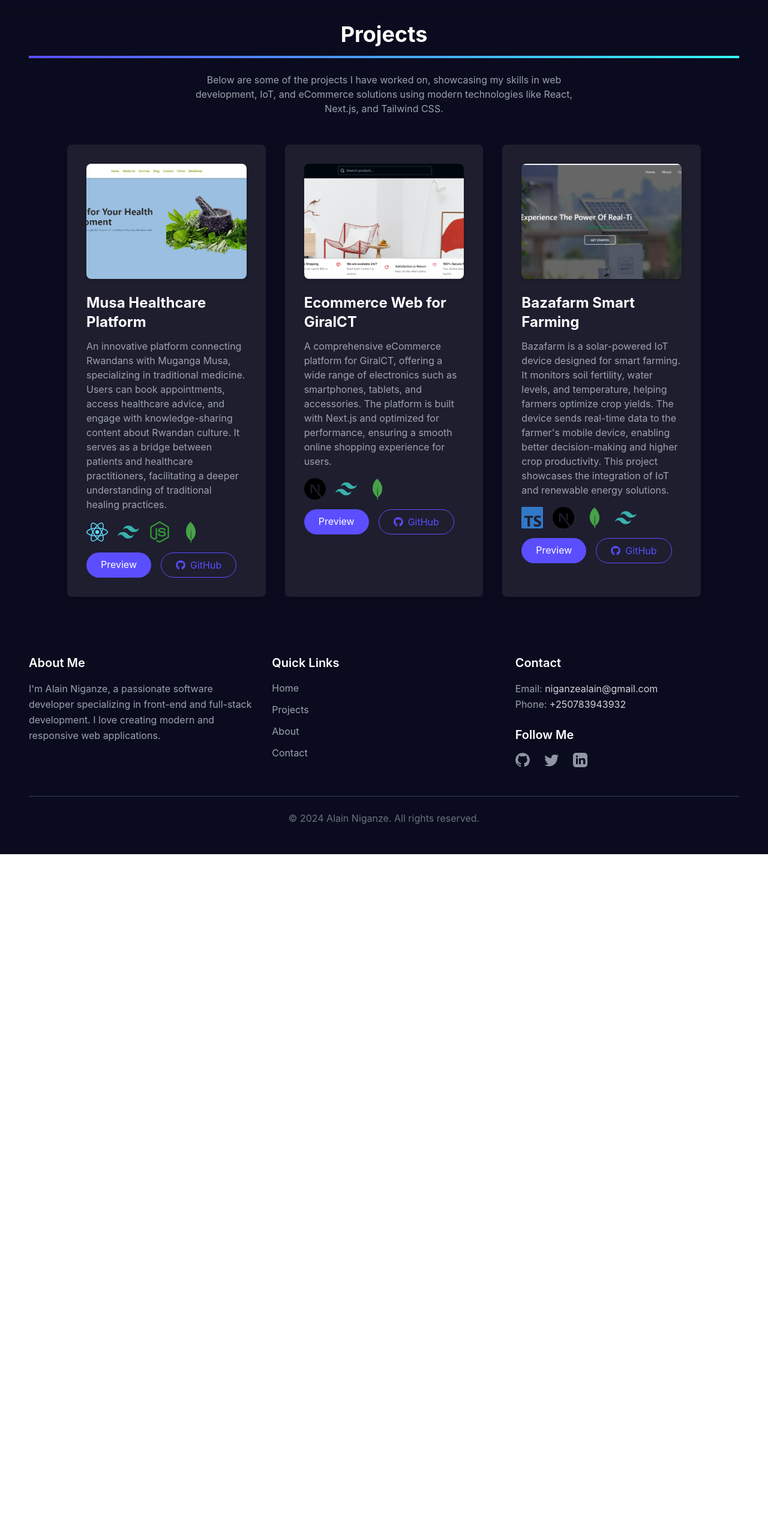
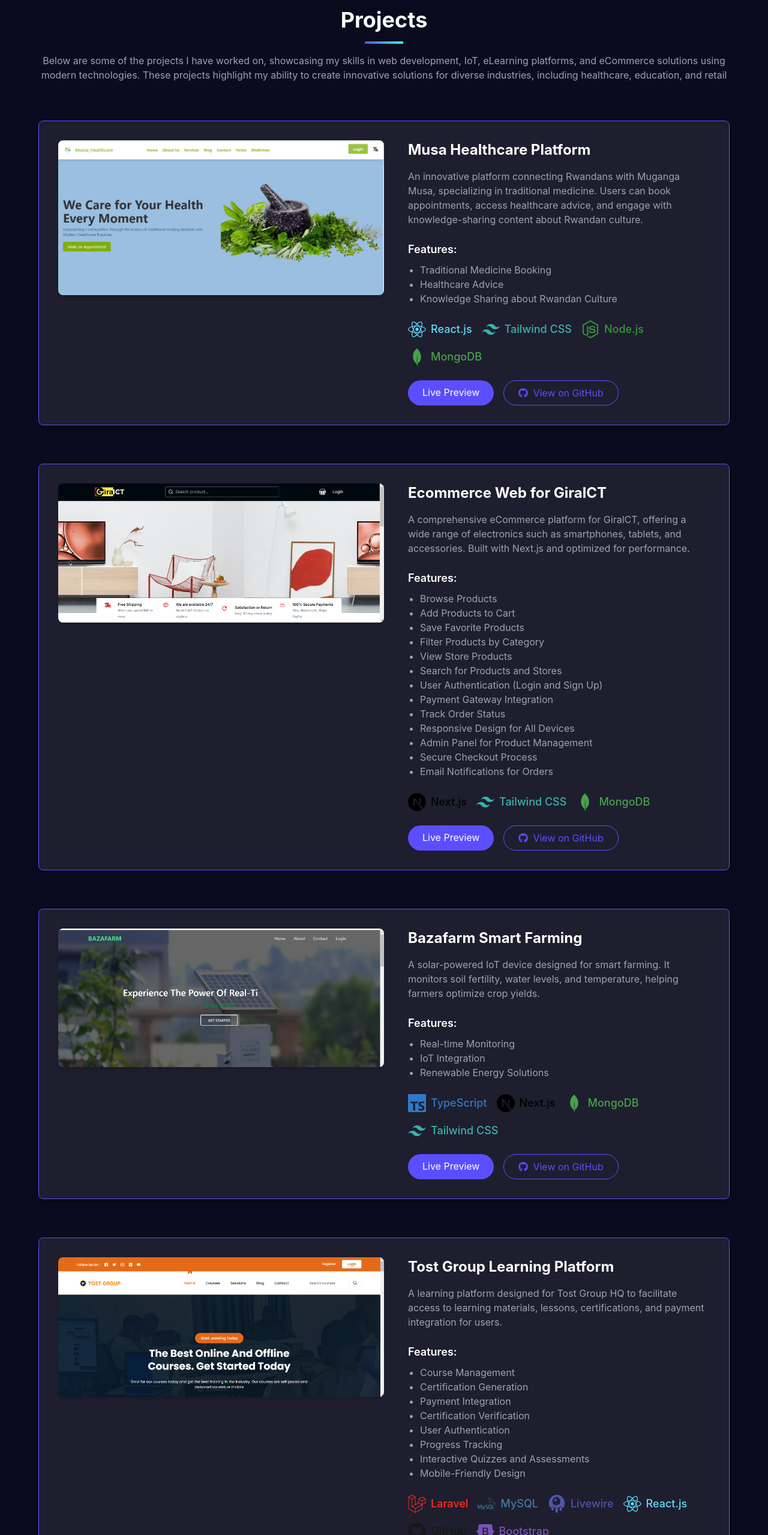
Before and after one commit to niganze/port1, a React (Vite) app: page /projects in a window 1280 px wide. Shown: the part 67-2626 px from the top of the page at 60% size. Before the commit the page ends 1491 px from the top, so only its background shows below. Built offline with nearby package versions, Linux system fonts and the light colour scheme.

Commit message:
adding new project

```diff
--- a/package.json
+++ b/package.json
@@ -15,6 +15,7 @@
     "@mui/x-data-grid": "^7.18.0",
     "axios": "^1.7.7",
     "formik": "^2.4.6",
+    "framer-motion": "^11.13.1",
     "react": "^18.3.1",
     "react-dom": "^18.3.1",
     "react-icons": "^5.3.0",
--- a/src/pages/Projects.jsx
+++ b/src/pages/Projects.jsx
@@ -1,113 +1,182 @@
 import { FaReact, FaGithub, FaNodeJs } from "react-icons/fa";
-import { SiTailwindcss, SiMongodb, SiNextdotjs, SiTypescript } from "react-icons/si";
+import { SiTailwindcss, SiMongodb, SiNextdotjs, SiTypescript, SiLaravel, SiMysql, SiLivewire, SiBootstrap  } from "react-icons/si";
 import projectImg from "../assets/project.jpg";
-import giraImg from "../assets/gira.png";  // Importing another image
-import bazaImg from "../assets/baza.png";  // Importing the third image
+import giraImg from "../assets/gira.png";
+import bazaImg from "../assets/baza.png";
+import tostImg from "../assets/tost.png";
 
 function Project() {
   const projects = [
     {
-      image: projectImg,  // Use imported image
+      image: projectImg,
       title: "Musa Healthcare Platform",
       description:
-        "An innovative platform connecting Rwandans with Muganga Musa, specializing in traditional medicine. Users can book appointments, access healthcare advice, and engage with knowledge-sharing content about Rwandan culture. It serves as a bridge between patients and healthcare practitioners, facilitating a deeper understanding of traditional healing practices.",
+        "An innovative platform connecting Rwandans with Muganga Musa, specializing in traditional medicine. Users can book appointments, access healthcare advice, and engage with knowledge-sharing content about Rwandan culture.",
+      features: [
+        "Traditional Medicine Booking",
+        "Healthcare Advice",
+        "Knowledge Sharing about Rwandan Culture",
+      ],
       techStack: [
-        { Icon: FaReact, color: "#61DAFB" },
-        { Icon: SiTailwindcss, color: "#38B2AC" },
-        { Icon: FaNodeJs, color: "#339933" },
-        { Icon: SiMongodb, color: "#47A248" },
+        { Icon: FaReact, name: "React.js", color: "#61DAFB" },
+        { Icon: SiTailwindcss, name: "Tailwind CSS", color: "#38B2AC" },
+        { Icon: FaNodeJs, name: "Node.js", color: "#339933" },
+        { Icon: SiMongodb, name: "MongoDB", color: "#47A248" },
       ],
       previewLink: "https://musa-website.vercel.app/",
       githubLink: "https://github.com/niganze/healthcare",
     },
     {
-      image: giraImg,  // Use imported image
+      image: giraImg,
       title: "Ecommerce Web for GiralCT",
       description:
-        "A comprehensive eCommerce platform for GiralCT, offering a wide range of electronics such as smartphones, tablets, and accessories. The platform is built with Next.js and optimized for performance, ensuring a smooth online shopping experience for users.",
+        "A comprehensive eCommerce platform for GiralCT, offering a wide range of electronics such as smartphones, tablets, and accessories. Built with Next.js and optimized for performance.",
+        features: [
+          "Browse Products",
+          "Add Products to Cart",
+          "Save Favorite Products",
+          "Filter Products by Category",
+          "View Store Products",
+          "Search for Products and Stores",
+          "User Authentication (Login and Sign Up)",
+          "Payment Gateway Integration",
+          "Track Order Status",
+          "Responsive Design for All Devices",
+          "Admin Panel for Product Management",
+          "Secure Checkout Process",
+          "Email Notifications for Orders",
+        ],
               techStack: [
-        { Icon: SiNextdotjs, color: "#000000" },
-        { Icon: SiTailwindcss, color: "#38B2AC" },
-        { Icon: SiMongodb, color: "#47A248" },
+        { Icon: SiNextdotjs, name: "Next.js", color: "#000000" },
+        { Icon: SiTailwindcss, name: "Tailwind CSS", color: "#38B2AC" },
+        { Icon: SiMongodb, name: "MongoDB", color: "#47A248" },
       ],
       previewLink: "https://gira.vercel.app/",
       githubLink: "https://github.com/data-systems-ltd/giraict",
     },
     {
-      image: bazaImg,  // Use imported image
+      image: bazaImg,
       title: "Bazafarm Smart Farming",
       description:
-        "Bazafarm is a solar-powered IoT device designed for smart farming. It monitors soil fertility, water levels, and temperature, helping farmers optimize crop yields. The device sends real-time data to the farmer's mobile device, enabling better decision-making and higher crop productivity. This project showcases the integration of IoT and renewable energy solutions.",
+        "A solar-powered IoT device designed for smart farming. It monitors soil fertility, water levels, and temperature, helping farmers optimize crop yields.",
+      features: [
+        "Real-time Monitoring",
+        "IoT Integration",
+        "Renewable Energy Solutions",
+      ],
       techStack: [
-        { Icon: SiTypescript, color: "#3178C6" },
-        { Icon: SiNextdotjs, color: "#000000" },
-        { Icon: SiMongodb, color: "#47A248" },
-        { Icon: SiTailwindcss, color: "#38B2AC" },
+        { Icon: SiTypescript, name: "TypeScript", color: "#3178C6" },
+        { Icon: SiNextdotjs, name: "Next.js", color: "#000000" },
+        { Icon: SiMongodb, name: "MongoDB", color: "#47A248" },
+        { Icon: SiTailwindcss, name: "Tailwind CSS", color: "#38B2AC" },
       ],
       previewLink: "http://172.104.56.161/",
       githubLink: "https://github.com/Baza-Farm/Bazafarm-frontend-v2.git",
     },
+    {
+      image: tostImg,
+      title: "Tost Group Learning Platform",
+      description:
+        "A learning platform designed for Tost Group HQ to facilitate access to learning materials, lessons, certifications, and payment integration for users.",
+      features: [
+  "Course Management",
+  "Certification Generation",
+  "Payment Integration",
+  "Certification Verification",
+  "User Authentication",
+  "Progress Tracking",
+  "Interactive Quizzes and Assessments",
+  "Mobile-Friendly Design",
+],
+      techStack: [
+        { Icon: SiLaravel, name: "Laravel", color: "#FF2D20" },
+        { Icon: SiMysql, name: "MySQL", color: "#4479A1" },
+        { Icon: SiLivewire, name: "Livewire", color: "#4E56A6" },
+        { Icon: FaReact, name: "React.js", color: "#61DAFB" },
+        { Icon: FaGithub, name: "GitHub", color: "#181717" },
+        { Icon: SiBootstrap, name: "Bootstrap", color: "#7952B3" },
+      ],
+
+      previewLink: "https://training.tost.rw/",
+      githubLink: "https://github.com/niganze/Tost_Group",
+    },
   ];
 
   return (
-    <div className="p-4 md:p-8 lg:p-12 mt-8 bg-[#0a0b1e] text-white min-h-screen">
+    <div className="min-h-screen bg-[#0a0b1e] text-white py-12 px-6 md:px-16">
       {/* Title Section */}
-      <div className="text-center mb-12 animate-fade-in mt-6">
-        <h2 className="text-3xl md:text-4xl font-bold mb-4 animate-fade-in-up">Projects</h2>
-        <div className="w-16 h-1 bg-gradient-to-r from-[#5B4EFF] to-[#32F6FF] mx-auto mb-6 animate-width-grow"></div>
-        <p className="text-gray-400 max-w-2xl mx-auto animate-fade-in-up delay-2">
-          Below are some of the projects I have worked on, showcasing my skills in web development, IoT, and eCommerce solutions using modern technologies like React, Next.js, and Tailwind CSS.
+      <div className="text-center mb-16 mt-8">
+        <h2 className="text-4xl font-bold">Projects</h2>
+        <div className="w-16 h-1 bg-gradient-to-r from-[#5B4EFF] to-[#32F6FF] mx-auto mt-4"></div>
+        <p className="text-gray-400 mt-4">
+        Below are some of the projects I have worked on, showcasing my skills in web development, IoT, eLearning platforms, and eCommerce solutions using modern technologies. These projects highlight my ability to create innovative solutions for diverse industries, including healthcare, education, and retail
         </p>
       </div>
 
       {/* Projects Section */}
-      <div className="grid grid-cols-1 sm:grid-cols-2 lg:grid-cols-3 gap-8 px-4 md:px-6 lg:px-16">
       {projects.map((project, index) => (
         <div
           key={index}
-            className="bg-[#1e1e2f] p-6 md:p-8 rounded-lg shadow-xl hover:shadow-2xl transition-shadow duration-300 transform hover:-translate-y-2 hover:scale-105 animate-fade-in-up delay-4"
+          className="flex flex-col lg:flex-row items-start mb-16 bg-[#1e1e2f] rounded-lg p-8 shadow-lg border border-solid border-[#5B4EFF]"
         >
           {/* Project Image */}
+          <div className="lg:w-1/2">
             <img
               src={project.image}
-              alt={`Project ${index + 1}`}
-              className="rounded-lg shadow-md mb-6 w-full h-40 sm:h-48 object-cover"
+              alt={project.title}
+              className="rounded-lg shadow-md w-full object-cover"
             />
-            {/* Project Title */}
-            <h3 className="text-xl md:text-2xl font-bold mb-3">{project.title}</h3>
-            {/* Project Description */}
-            <p className="text-gray-400 mb-4">{project.description}</p>
+          </div>
+
+          {/* Project Details */}
+          <div className="lg:w-1/2 lg:pl-10 mt-6 lg:mt-0">
+            <h3 className="text-2xl font-bold mb-4">{project.title}</h3>
+            <p className="text-gray-400 mb-6">{project.description}</p>
+
+            {/* Features List */}
+            <div className="mb-6">
+              <h4 className="font-semibold text-lg mb-2">Features:</h4>
+              <ul className="list-disc pl-5 text-gray-400">
+                {project.features.map((feature, i) => (
+                  <li key={i}>{feature}</li>
+                ))}
+              </ul>
+            </div>
+
             {/* Tech Stack */}
-            <div className="flex space-x-4 mb-4">
-              {project.techStack.map(({ Icon, color }, i) => (
-                <Icon key={i} className="text-3xl md:text-4xl" style={{ color }} />
+            <div className="flex flex-wrap items-center mb-6 gap-4">
+              {project.techStack.map(({ Icon, name, color }, i) => (
+                <div key={i} className="flex items-center space-x-2">
+                  <Icon className="text-3xl" style={{ color }} />
+                  <span style={{ color }} className="text-lg font-medium">
+                    {name}
+                  </span>
+                </div>
               ))}
             </div>
-            {/* Buttons */}
+
+            {/* Action Buttons */}
             <div className="flex space-x-4">
-              {/* Preview Button */}
               <a
                 href={project.previewLink}
                 target="_blank"
                 rel="noopener noreferrer"
-                className="px-4 md:px-6 py-2 bg-[#5B4EFF] text-white rounded-full hover:bg-[#32F6FF] transition-colors duration-300"
+                className="px-6 py-2 bg-[#5B4EFF] text-white rounded-full hover:bg-[#32F6FF] transition duration-300"
               >
-                Preview
+                Live Preview
               </a>
-
-              {/* GitHub Button */}
               <a
                 href={project.githubLink}
                 target="_blank"
                 rel="noopener noreferrer"
-                className="px-4 md:px-6 py-2 border border-[#5B4EFF] rounded-full text-[#5B4EFF] hover:bg-[#5B4EFF] hover:text-white transition-colors duration-300 flex items-center"
+                className="px-6 py-2 border border-[#5B4EFF] text-[#5B4EFF] rounded-full hover:bg-[#5B4EFF] hover:text-white transition duration-300 flex items-center"
               >
-                <FaGithub className="mr-2" /> GitHub
+                <FaGithub className="mr-2" /> View on GitHub
               </a>
             </div>
           </div>
+        </div>
       ))}
-      </div>
     </div>
   );
 }
```
Also changed, not shown: src/assets/tost.png (added), 1 other file (tests, documents, lock files or other folders). Lines whose indentation alone changed are shown as unchanged.
